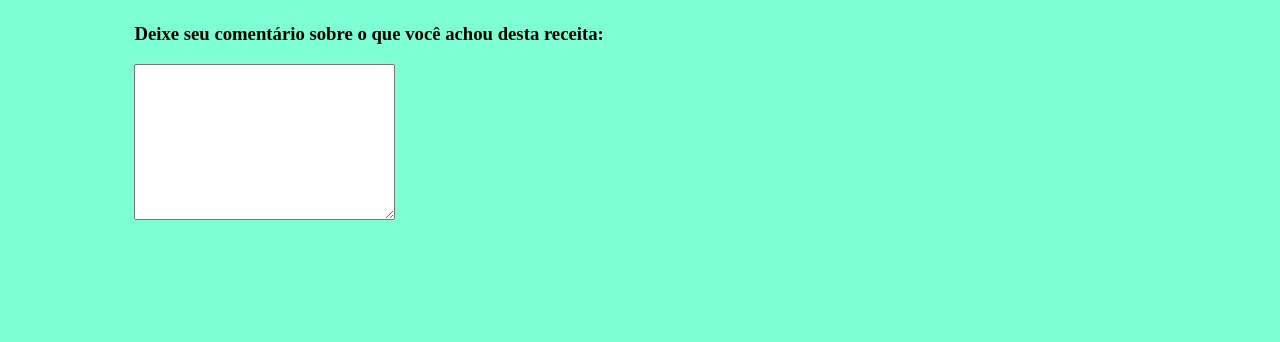
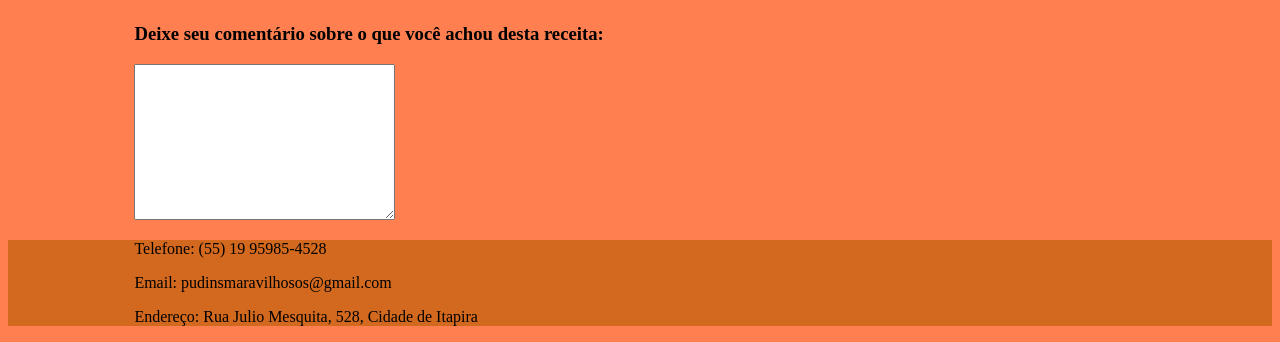
Before and after one commit to YuriLima1/Receita-de-Pudim, a plain HTML site: page sitedereceita.html in a window 1280 px wide. Shown: the part 1438-1780 px from the top of the page. Before the commit the page ends 1670 px from the top, so only its background shows below. Drawn offline with Linux system fonts and the light colour scheme.

Commit message:
receita de pudim

```diff
--- a/sitedereceita.html
+++ b/sitedereceita.html
@@ -6,27 +6,33 @@
         <title>Receita de Pudim</title>
         <style>
             header{
-                color: black;
                 background-color: white;
                 text-align: center;
 
             }
 
             nav{
-                background-color: aquamarine;
+                background-color: coral;
                 text-align: center;
 
             }
 
             main{
-                background-color: aquamarine;
+                background-color: coral;
                 padding-left: 10%;
                 padding-right: auto;
 
             }
+
+             footer{
+                background-color: chocolate;
+                padding-left: 10%;
+                padding-right: auto;
+
+             }
         </style>
     </head>
-    <body style="background-color: aquamarine">
+    <body style="background-color: coral">
         <header>
             <h1>Receita</h1>
         </header>
@@ -80,3 +86,14 @@
             <h3>Deixe seu comentário sobre o que você achou desta receita:</h3>
             <textarea name="comentário" id="comentário" cols="30" rows="10"></textarea>
         </main>
+        <footer>
+            <div class="container">
+                <div class="contact-info">
+                    <p>Telefone: (55) 19 95985-4528 </p>
+                    <p>Email: pudinsmaravilhosos@gmail.com</p>
+                    <p>Endereço: Rua Julio Mesquita, 528, Cidade de Itapira</p>
+                </div>
+            </div>
+        </footer>
+</body>
+</html>
```
